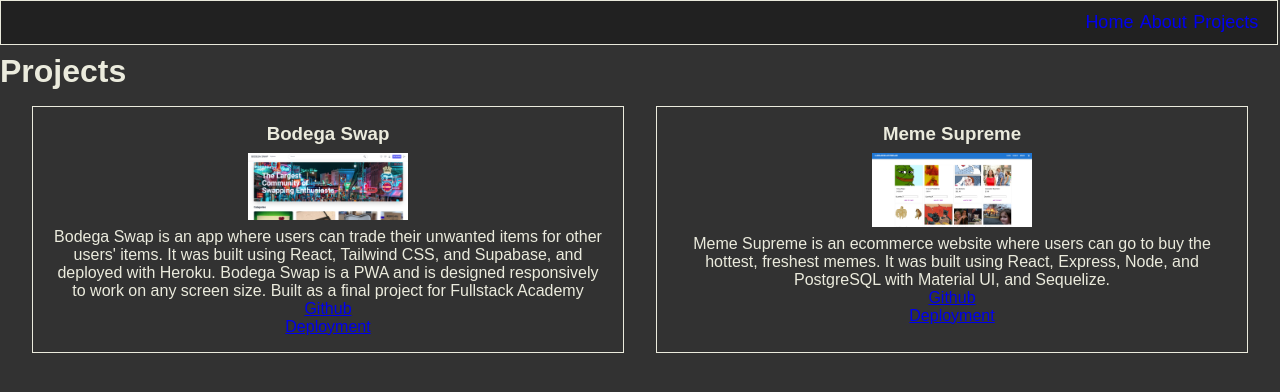
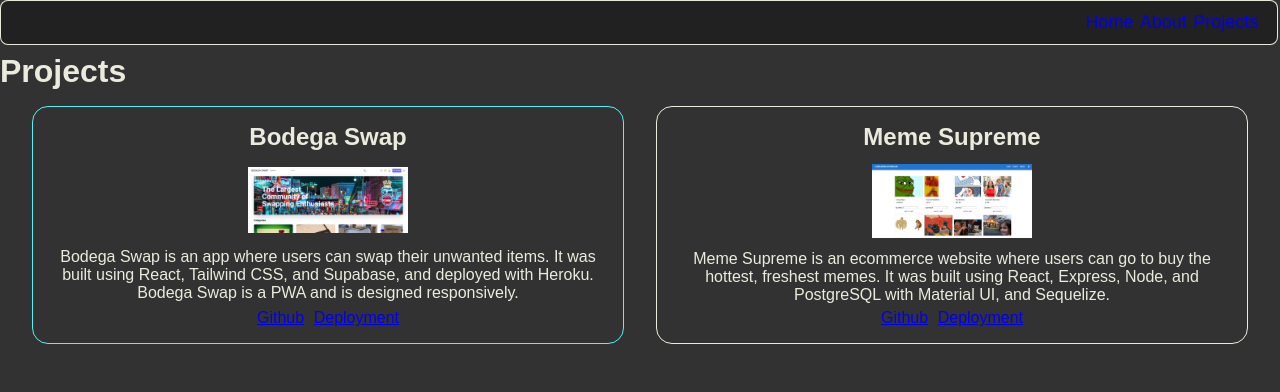
Before and after one commit to cjforbz/personal-site, a Next.js app: page /projects in a window 1280 px wide. Shown: the top 392 px of the page. Built offline with nearby package versions, Linux system fonts and the light colour scheme.

Commit message:
played around more with styling the project containers.

```diff
--- a/app.css
+++ b/app.css
@@ -37,6 +37,7 @@
   margin-right: 0.1rem;
   margin-bottom: 0.5rem;
   border-color: rgba(255, 255, 240, 0.9);
+  border-radius: 0.5rem;
 }
 
 /*project page styles*/
@@ -49,20 +50,50 @@
   flex-flow: row wrap;
 }
 
-.project {
+.project-even {
   display: flex;
   flex-direction: column;
   align-items: center;
+  justify-content: space-between;
+  align-content: space-between;
   padding: 1rem;
   border: 0.1rem solid;
   border-color: rgba(255, 255, 240, 0.9);
   margin: 1rem;
   text-align: center;
   flex: 1 1 0rem;
+  border-radius: 1rem;
+  gap: 0.3rem;
 }
 
-.project img {
+.project-odd {
+  display: flex;
+  flex-direction: column;
+  justify-content: space-between;
+  align-content: space-between;
+  align-items: center;
+  padding: 1rem;
+  border: 0.1rem solid;
+  border-color: rgb(82, 242, 247);
+  margin: 1rem;
+  text-align: center;
+  flex: 1 1 0rem;
+  border-radius: 1rem;
+  gap: 0.3rem;
+}
+
+.project-odd img {
   max-width: 10rem;
   max-height: 10rem;
   padding: 0.5rem;
 }
+
+.project-even img {
+  max-width: 10rem;
+  max-height: 10rem;
+  padding: 0.5rem;
+}
+
+.project-links a {
+  padding: 0.3rem;
+}
--- a/pages/projects.tsx
+++ b/pages/projects.tsx
@@ -6,12 +6,17 @@
       <div id="projects">
         {projects.map((project, idx) => {
           return (
-            <div className="project" key={idx}>
-              <h3>{project.name}</h3>
+            <div
+              className={idx % 2 === 1 ? 'project-even' : 'project-odd'}
+              key={idx}
+            >
+              <h2>{project.name}</h2>
               <img src={project.imgSrc} alt="" />
               <p>{project.description}</p>
-              <a href={project.github}>Github</a>
-              <a href={project.deployment}>Deployment</a>
+              <div className="project-links">
+                <a href={project.github}>Github</a>
+                <a href={project.deployment}>Deployment</a>
+              </div>
             </div>
           );
         })}
--- a/public/projects.ts
+++ b/public/projects.ts
@@ -9,7 +9,7 @@
 const projects: Project[] = [
   {
     name: 'Bodega Swap',
-    description: `Bodega Swap is an app where users can trade their unwanted items for other users' items. It was built using React, Tailwind CSS, and Supabase, and deployed with Heroku. Bodega Swap is a PWA and is designed responsively to work on any screen size. Built as a final project for Fullstack Academy`,
+    description: `Bodega Swap is an app where users can swap their unwanted items. It was built using React, Tailwind CSS, and Supabase, and deployed with Heroku. Bodega Swap is a PWA and is designed responsively.`,
     github: 'https://github.com/FSA-Capstone-2201-Team-7/bodega-swap',
     deployment: 'https://bodega-swap.herokuapp.com/',
     imgSrc: './images/bodega-swap.png',
```
